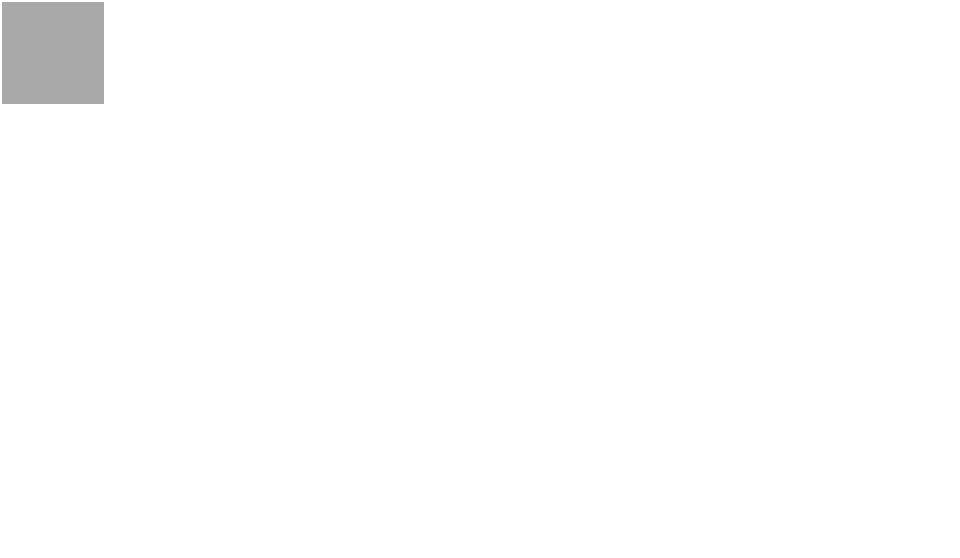
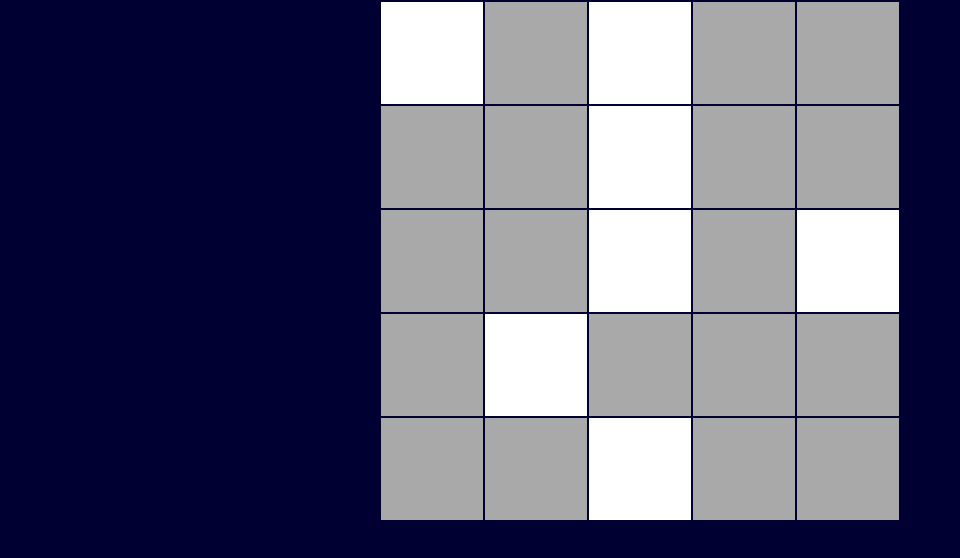
Before and after one commit to Proclus01/lights-out, a React (Create React App) app: page / in a window 1280 px wide. Shown: the top 558 px of the page, without its empty margins (0-960 px from the left). Built offline with nearby package versions, Linux system fonts and the light colour scheme.

Commit message:
complete createboard method, add helper method to render table, complete render table in return value of component

```diff
--- a/src/App.css
+++ b/src/App.css
@@ -1,3 +1,7 @@
+body {
+  background-color: #000033;
+}
+
 .App {
   text-align: center;
 }
--- a/src/Board.js
+++ b/src/Board.js
@@ -35,7 +35,7 @@
     nrows: 5,
     ncols: 5,
     chanceLightStartsOn: 0.25
-  }
+  };
 
   constructor(props) {
     super(props);
@@ -43,7 +43,7 @@
     // TODO: set initial state
     this.state = {
       hasWon: false,
-      board: []
+      board: this.createBoard()
     }
   }
 
@@ -51,7 +51,18 @@
 
   createBoard() {
     let board = [];
+
     // TODO: create array-of-arrays of true/false values
+    for (let y = 0; y < this.props.nrows; y++) {
+      let row = [];
+
+      for (let x = 0; x < this.props.ncols; x++) {
+        row.push(Math.random() < this.props.chanceLightStartsOn);
+      }
+
+      board.push(row);
+    }
+
     return board
   }
 
@@ -92,12 +103,22 @@
 
     // TODO
 
+    let tableBoard = [];
+
+    for (let y = 0; y < this.props.nrows; y++) {
+      let row = [];
+
+      for (let x = 0; x < this.props.ncols; x++) {
+        row.push(<Cell key={`${y}, ${x}`} isLit={this.state.board[y][x]}/>)
+      }
+
+      tableBoard.push(<tr key={y}>{row}</tr>)
+    }
+
     return (
-      <table>
+      <table className="Board">
         <tbody>
-          <tr>
-            <Cell />
-          </tr>
+          {tableBoard}
         </tbody>
       </table>
     )
```
